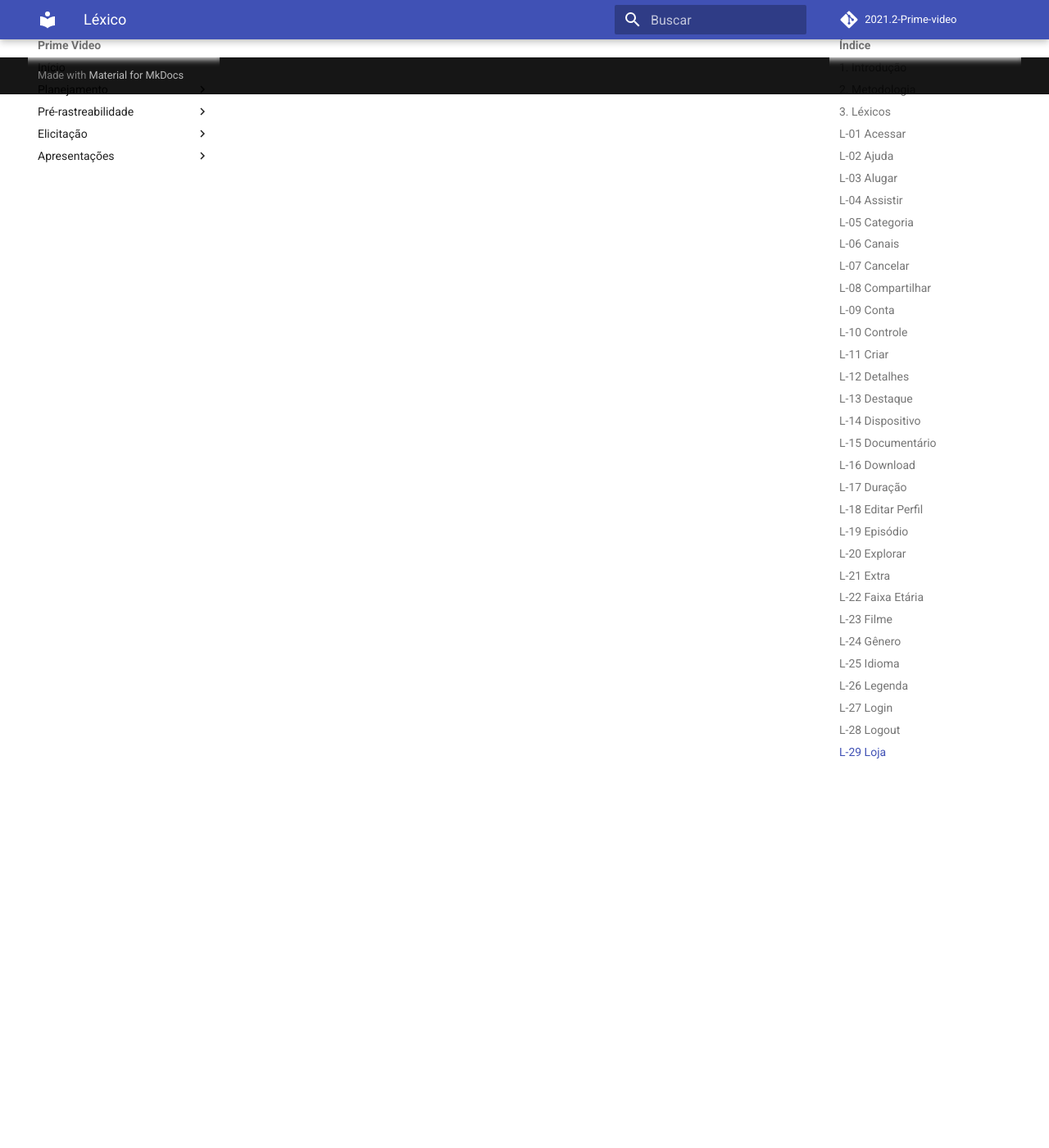
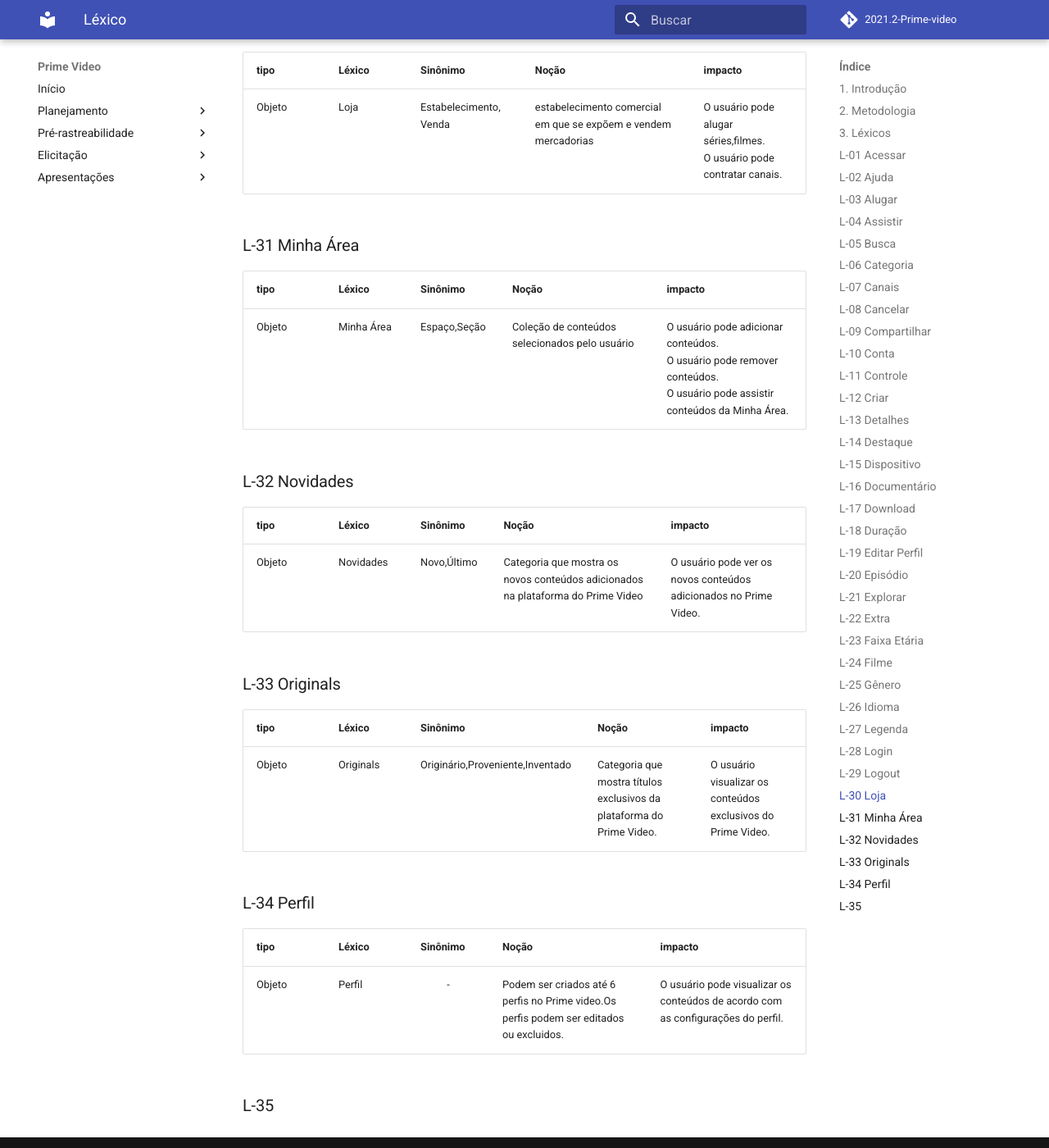
Before and after one commit to Requisitos-de-Software/2021.2-Prime-video, an MkDocs documentation site: the page built from docs/modelagem/lexico.md, in a window 1280 px wide and 1400 px high, scrolled down 8178 px. Shown: the whole window at 82% size. Built offline with MkDocs 1.6.1 and Material for MkDocs 9.7.7, drawn with Linux system fonts in a browser that asks for light colours; comment, search, counter and statistics services are not loaded; some of the changed text lies outside the part shown.

Commit message:
Adicionando ate L-37

```diff
--- a/docs/modelagem/lexico.md
+++ b/docs/modelagem/lexico.md
@@ -34,7 +34,7 @@
 
 | tipo       |  Léxico     | Sinônimo  | Noção    |       impacto       |
 | ---------- |  ---------  | --------  | -------- | ------------------- |
-| Objeto     |   Alugar   | <p align="center">-</p> | Contrato de empréstimos dos conteúdos  |O usuário aluga um filme uma série por um tempo determinado de 30 dias  |
+| Ação     |   Alugar   | <p align="center">-</p> | Contrato de empréstimos dos conteúdos  |O usuário aluga um filme uma série por um tempo determinado de 30 dias  |
 
 ### L-04 Assistir
 
@@ -42,43 +42,51 @@
 | ---------- |  ---------  | --------  | -------- | ------------------- |
 | Verbo      |   Assistir   | Observar, Ver | Assistir Conteúdos no Prime Video  | Com a conta ativa é dispositivo compatível, acesso a internet ou conteudo baixado, o usuário poderá assistir algum conteudo na Prime Video.</br>O usuário pode assistir filmes, séries ou documentários.</br>O usuário pode alugar canais,documentários,filmes e séries.</br> |
 
-### L-05 Categoria
+
+### L-05 Busca
+
+| tipo       |  Léxico     | Sinônimo  | Noção    |       impacto       |
+| ---------- |  ---------  | --------  | -------- | ------------------- |
+| Verbo      |   Busca   | Explorar,Pesquisa | Buca conteúdo  | O usuário pode escolher a categoria e selecionar o conteúdo.
+
+
+### L-06 Categoria
 
 | tipo       |  Léxico     | Sinônimo  | Noção    |       impacto       |
 | ---------- |  ---------  | --------  | -------- | ------------------- |
 | Verbo      |   Categoria   | Tipo,Variedade | Categorias de Conteúdos no Prime Video  | O usuário pode escolher a categoria e selecionar o conteúdo.
 
-### L-06 Canais
+### L-07 Canais
 
 | tipo       |  Léxico     | Sinônimo  | Noção    |       impacto       |
 | ---------- |  ---------  | --------  | -------- | ------------------- |
 | Objeto     |   Canais   | Emissora, Estação | Contrato no qual o usuário pode alugar conteúdos  | O usuário pode alugar canais.</br> O usuário pode alugar documentários,séries e filmes.</br>  |
 
-### L-07 Cancelar
+### L-08 Cancelar
 
 | tipo       |  Léxico     | Sinônimo  | Noção    |       impacto       |
 | ---------- |  ---------  | --------  | -------- | ------------------- |
 | Verbo     |   Cancelar   | Excluir, Suspender | É possivel cancelar a conta o Prime Video através da Amazon Prime  | O usuário pode  cancelar a conta.  |
 
-### L-08 Compartilhar
+### L-09 Compartilhar
 
 | tipo       |  Léxico     | Sinônimo  | Noção    |       impacto       |
 | ---------- |  ---------  | --------  | -------- | ------------------- |
 | Verbo     |   Compartilhar   | Distribuir,partilhar | Compartilhar links do Prime video.    |  O usuário pode compartilhar o filme que esta assistindo no momento.</br>O usuário pode compartilhar o watch party.</br>  |
 
-### L-09 Conta
+### L-10 Conta
 
 | tipo       |  Léxico     | Sinônimo  | Noção    |       impacto       |
 | ---------- |  ---------  | --------  | -------- | ------------------- |
 | Objeto     |   Conta   | <p align="center">-</p> | usuário pode acessar os recursos do Prime Video.    |  O usuário pode alterar senha.</br>O usuário pode contratar documentários ,canais,filmes e series.</br>  |
 
-### L-10 Controle
+### L-11 Controle
 
 | tipo       |  Léxico     | Sinônimo  | Noção    |       impacto       |
 | ---------- |  ---------  | --------  | -------- | ------------------- |
 | Verbo    |   Controle   | Comando,Gerência | Controle de consumo de internet,parental,exclusão e ocultação de conteúdo .    |  O usuário pode controlar a quantidade de internet usada.</br>O usuário pode controlar perfis.</br> O usuário pode excluir ou ocultar conteúdos.</br>  |
 
-### L-11 Criar
+### L-12 Criar
 
 | tipo       |  Léxico     | Sinônimo  | Noção    |       impacto       |
 | ---------- |  ---------  | --------  | -------- | ------------------- |
@@ -86,114 +94,140 @@
 
 
 
-### L-12 Detalhes
+### L-13 Detalhes
 
 | tipo       |  Léxico     | Sinônimo  | Noção    |       impacto       |
 | ---------- |  ---------  | --------  | -------- | ------------------- |
 | Verbo    |   Destaque   | Relevância,Notoriedade |  Mostrar conteúdos em alta.   |  O usuário pode ver quais conteúdos estão em alta.</br>  |
 
-### L-13 Destaque
+### L-14 Destaque
 
 | tipo       |  Léxico     | Sinônimo  | Noção    |       impacto       |
 | ---------- |  ---------  | --------  | -------- | ------------------- |
 | Verbo    |   Destaque   | Relevância,Notoriedade |  Mostrar conteúdos em alta.   |  O usuário pode ver quais conteúdos estão em alta.</br>  |
 
-### L-14 Dispositivo
+### L-15 Dispositivo
 
 
 | tipo       |  Léxico     | Sinônimo  | Noção    |       impacto       |
 | ---------- |  ---------  | --------  | -------- | ------------------- |
 | Verbo    |   Dispositivo   | Aparelho,Equipamento  | Dispositivos que possam acessar o Prime video.    |  O usuário pode acessar a plataforma pelos aparelhos compatíveis.</br>  |
 
-### L-15 Documentário
+### L-16 Documentário
 
 | tipo       |  Léxico     | Sinônimo  | Noção    |       impacto       |
 | ---------- |  ---------  | --------  | -------- | ------------------- |
 | Objeto    |   Documentário   | <p align="center">-</p>  | Produção artistica que se caracteriza pelo compromisso pela exploração da realidade.  |  O usuário pode assistir documentários no Prime Video.  |
 
-### L-16 Download
+### L-17 Download
 
 | tipo       |  Léxico     | Sinônimo  | Noção    |       impacto       |
 | ---------- |  ---------  | --------  | -------- | ------------------- |
 | Verbo    |   Download   | baixa  | Baixar Conteúdo  |  O usuário pode assistir Conteúdo baixado permanentemente ate duração dele na plataforma.  |
 
-### L-17 Duração
+### L-18 Duração
 
 | tipo       |  Léxico     | Sinônimo  | Noção    |       impacto       |
 | ---------- |  ---------  | --------  | -------- | ------------------- |
 | Verbo    |   Duração   | Extensão e período  | Tempo de duração de um conteúdo .  |  O usuário pode ver o tempo de duração dos conteúdos no Prime Video.  |
 
-### L-18 Editar Perfil
+### L-19 Editar Perfil
 
 | tipo       |  Léxico     | Sinônimo  | Noção    |       impacto       |
 | ---------- |  ---------  | --------  | -------- | ------------------- |
 | Estado    |   Editar  | <p align="center">-</p>  | Perfis podem ser editados  .  |  O usuário pode escolher o avatar de acordo com os exclusivos da amazon  |
 
-### L-19 Episódio
+### L-20 Episódio
 
 | tipo       |  Léxico     | Sinônimo  | Noção    |       impacto       |
 | ---------- |  ---------  | --------  | -------- | ------------------- |
 | Objeto    |   Episódio  | Capítulo  | ação acessória ligada à ação principal de uma narrativa ou de uma obra literária ou artística.  |  O usuário pode assitir um episódio de série do Prime Video.</br> O  usuário pode assitir um episódio de documentário do Prime Video.  |
 
-### L-20 Explorar
+### L-21 Explorar
 
 
 | tipo       |  Léxico     | Sinônimo  | Noção    |       impacto       |
 | ---------- |  ---------  | --------  | -------- | ------------------- |
 | Verbo   |   Episódio  | Descobrir, Vasculhar  | Função que percorrer por conteúdos sem precisar digitar.  |  O usuário pode navegar pelo Prime Video.</br> O usuário pode navegar pelo explorar de alguns títulos.  |
 
-### L-21 Extra
+### L-22 Extra
 
 | tipo       |  Léxico     | Sinônimo  | Noção    |       impacto       |
 | ---------- |  ---------  | --------  | -------- | ------------------- |
 | Verbo   |   Episódio  | Descobrir, Vasculhar  | Função que percorrer por conteúdos sem precisar digitar.  |  O usuário pode navegar pelo Prime Video.</br> O usuário pode navegar pelo explorar de alguns títulos.  |
 
-### L-22 Faixa Etária
+### L-23 Faixa Etária
 
 
 | tipo       |  Léxico     | Sinônimo  | Noção    |       impacto       |
 | ---------- |  ---------  | --------  | -------- | ------------------- |
 | Verbo   |   Episódio  | Descobrir, Vasculhar  | Função que percorrer por conteúdos sem precisar digitar.  |  O usuário pode navegar pelo Prime Video.</br> O usuário pode navegar pelo explorar de alguns títulos.  |
 
-### L-23 Filme
+### L-24 Filme
 
 | tipo       |  Léxico     | Sinônimo  | Noção    |       impacto       |
 | ---------- |  ---------  | --------  | -------- | ------------------- |
 | Estado   |  Filme  | Curta-metragem,Longa-metragem,Vídeo    | Sequência de imagens registradas em filme cinematográfico, fotográfico ou videoteipe, para exibição em movimento ou não.  |  O usuário pode assistir filmes.</br> O usuário pode compartilhar filmes.</br>  |
 
-### L-24 Gênero
+### L-25 Gênero
 
 | tipo       |  Léxico     | Sinônimo  | Noção    |       impacto       |
 | ---------- |  ---------  | --------  | -------- | ------------------- |
 | Estado   |  Gênero  | Categoria, Variedade    | Gênero cinematográfico é a forma utilizada para se distinguir os variados tipos de filmes.  |  O usuário pode selecionar um gênero específico.</br> O usuário pode ver a qual gênero a obra pertence.</br>  |
 
-### L-25 Idioma
+### L-26 Idioma
 
 | tipo       |  Léxico     | Sinônimo  | Noção    |       impacto       |
 | ---------- |  ---------  | --------  | -------- | ------------------- |
 | Estado   |  Idioma  | Dialeto,Língua    | Língua própria de um povo, de uma nação.  |  O usuário pode selecionar um gênero específico.</br> O usuário pode ver a qual gênero a obra pertence.</br>  |
 
-### L-26 Legenda
+### L-27 Legenda
 
 | tipo       |  Léxico     | Sinônimo  | Noção    |       impacto       |
 | ---------- |  ---------  | --------  | -------- | ------------------- |
 | Objeto   |  Legenda  | <p align="center">-</p>    | Pequeno pedaço de texto que surge debaixo de uma imagem, geralmente com contexto adicional ou como menção à fonte.  |  O usuário pode ativar as legendas.</br> O usuário pode modificar as legendas.</br>  |
 
 
-### L-27 Login
+### L-28 Login
 
 | tipo       |  Léxico     | Sinônimo  | Noção    |       impacto       |
 | ---------- |  ---------  | --------  | -------- | ------------------- |
 | Verbo   |  Login  | Acesso,Conexão    | Entrar em uma conta.  |  O usuário pode logar para acessar os conteúdos do Prime Video.</br>   |
 
-### L-28 Logout
+### L-29 Logout
 
 | tipo       |  Léxico     | Sinônimo  | Noção    |       impacto       |
 | ---------- |  ---------  | --------  | -------- | ------------------- |
 | Verbo   |  Logout  | Sair    | Sair da conta Prime Video  |  O usuário pode desconectar a conta do Prime Video.</br>   |
 
-### L-29 Loja
+### L-30 Loja
 
 | tipo       |  Léxico     | Sinônimo  | Noção    |       impacto       |
 | ---------- |  ---------  | --------  | -------- | ------------------- |
 | Objeto  |  Loja  | Estabelecimento, Venda    | estabelecimento comercial em que se expõem e vendem mercadorias  |  O usuário pode alugar séries,filmes.</br> O usuário pode contratar canais.   |
+
+### L-31 Minha Área
+
+| tipo       |  Léxico     | Sinônimo  | Noção    |       impacto       |
+| ---------- |  ---------  | --------  | -------- | ------------------- |
+| Objeto  |  Minha Área  | Espaço,Seção    | Coleção de conteúdos selecionados pelo usuário  |  O usuário pode adicionar conteúdos.</br> O usuário pode remover conteúdos.</br> O usuário pode assistir conteúdos da Minha Área.   |
+
+### L-32 Novidades
+
+| tipo       |  Léxico     | Sinônimo  | Noção    |       impacto       |
+| ---------- |  ---------  | --------  | -------- | ------------------- |
+| Objeto  |  Novidades  | Novo,Último    | Categoria que mostra os novos conteúdos adicionados na plataforma do Prime Video  |  O usuário pode ver os novos conteúdos adicionados no Prime Video.   |
+
+### L-33 Originals
+
+| tipo       |  Léxico     | Sinônimo  | Noção    |       impacto       |
+| ---------- |  ---------  | --------  | -------- | ------------------- |
+| Objeto  |  Originals  | Originário,Proveniente,Inventado    | Categoria que mostra títulos exclusivos da plataforma do Prime Video.  |  O usuário visualizar os conteúdos exclusivos do Prime Video.   |
+
+### L-34 Perfil
+
+| tipo       |  Léxico     | Sinônimo  | Noção    |       impacto       |
+| ---------- |  ---------  | --------  | -------- | ------------------- |
+| Objeto  |  Perfil  | <p align="center">-</p>     | Podem ser criados até 6 perfis no Prime video.Os perfis podem ser editados ou excluidos.  |  O usuário pode visualizar os conteúdos de acordo com as configurações do perfil.   |
+
+### L-35
```
